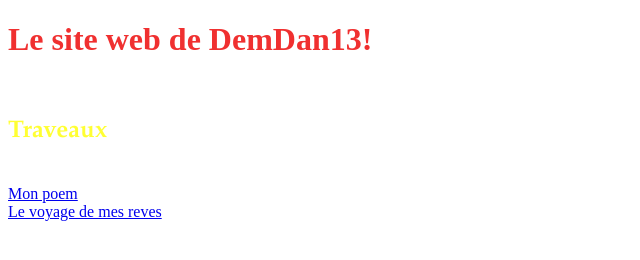
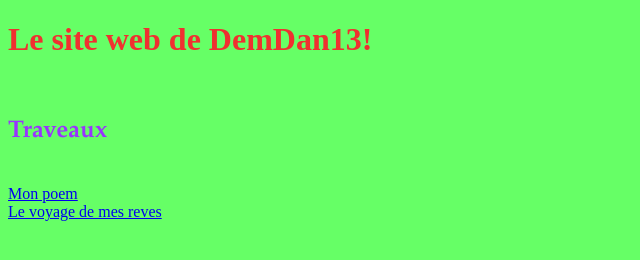
Before and after one commit to DemDan13/DemDan13.github.io, a plain HTML site: page index.html in a window 1280 px wide. Shown: the whole page, without its empty margins (0-640 px from the left). Drawn offline with Linux system fonts and the light colour scheme.

Commit message:
Update index.html

```diff
--- a/index.html
+++ b/index.html
@@ -8,6 +8,10 @@
       h1 {
           font-family: "Lucida Handwriting";
           color: rgb(240, 48, 48)
+      }
+
+      body {
+            background-color: rgb(102, 255, 102)
       }
     </style>
 
@@ -20,7 +24,7 @@
     <style>
       h2 {
           font-family: "Garamond";
-          color: rgb(255, 255, 51)
+          color: rgb(153, 51, 255)
       }
     </style>
 
```
